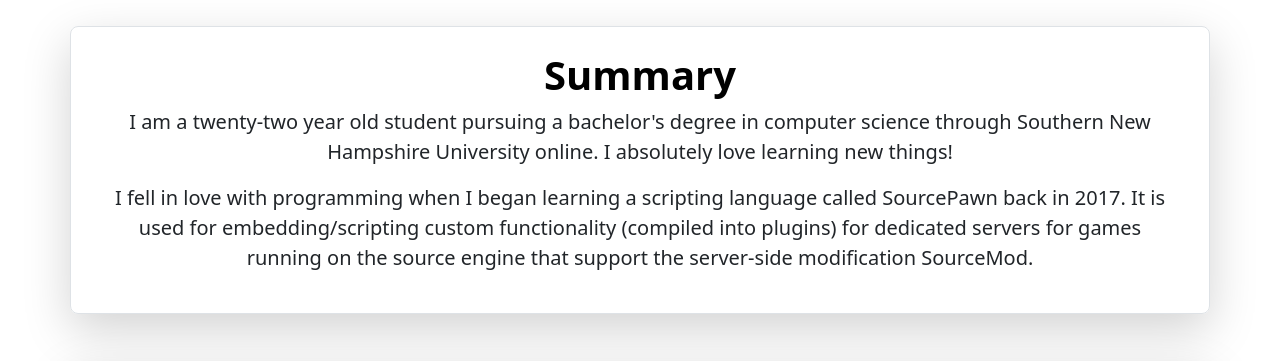
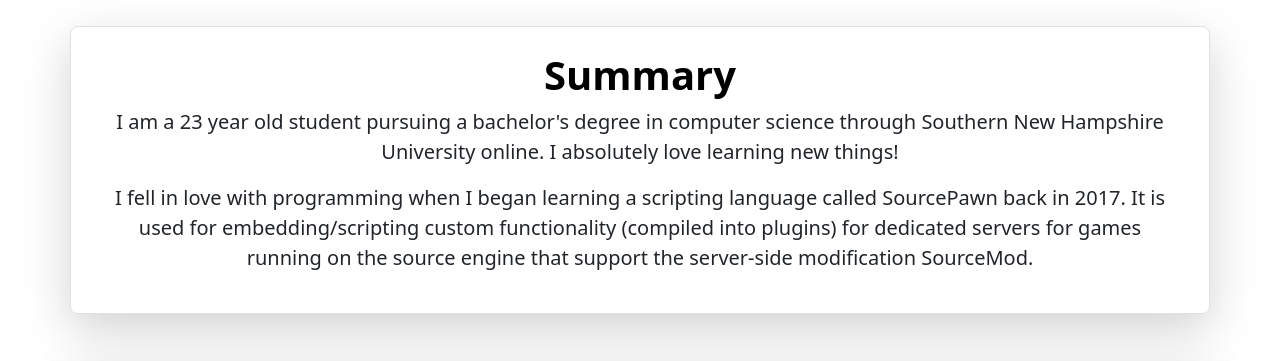
Before and after one commit to grantchatterton/Personal-Website, a plain HTML site: page index.html in a window 1280 px wide. Shown: the part 390-751 px from the top of the page. Drawn offline with nearby package versions, Linux system fonts and the light colour scheme.

Commit message:
Add dynamic age text based on Grant's birthday

```diff
--- a/index.html
+++ b/index.html
@@ -101,9 +101,9 @@
         <div class="row p-4 justify-content-center rounded-3 border shadow-lg">
           <h6 class="display-6 fw-bold text-body-emphasis">Summary</h6>
           <p class="lead">
-            I am a twenty-two year old student pursuing a bachelor's degree in
-            computer science through Southern New Hampshire University online. I
-            absolutely love learning new things!
+            I am a <span id="age"></span> year old student pursuing a bachelor's
+            degree in computer science through Southern New Hampshire University
+            online. I absolutely love learning new things!
           </p>
           <p class="lead">
             I fell in love with programming when I began learning a scripting
@@ -188,6 +188,6 @@
     <section name="contact"></section>
 
     <!-- Custom JavaScript -->
-    <script src="/js/script.js"></script>
+    <script src="./js/script.js"></script>
   </body>
 </html>
--- a/js/script.js
+++ b/js/script.js
@@ -0,0 +1,38 @@
+const GRANT_DATE_OF_BIRTH = "2001-03-27"; // Grant's date of birth
+
+/**
+ * Returns a person's age in years.
+ *
+ * @param birthDate Date of birth formatted as a string.
+ * @return The person's age.
+ */
+function getAge(birthDate) {
+  // Create Date object using birthDate string
+  const dateOfBirth = new Date(birthDate);
+
+  // Create Date object representing the current date
+  const currDate = new Date();
+
+  // Fetch the difference in years between the dates
+  const numYears = currDate.getFullYear() - dateOfBirth.getFullYear();
+
+  // If the birthday has already occurred...
+  const currMonth = currDate.getMonth();
+  const dobMonth = dateOfBirth.getMonth();
+  if (
+    currMonth > dobMonth ||
+    (currMonth == dobMonth && currDate.getDate() > dateOfBirth.getDate())
+  ) {
+    // ...return the difference in years
+    return numYears;
+  }
+
+  // return the difference in years - 1
+  return numYears - 1;
+}
+
+$(document).ready(() => {
+  // Update the age text with Grant's current age
+  const grantAge = getAge(GRANT_DATE_OF_BIRTH);
+  $("#age").text(grantAge);
+});
```
